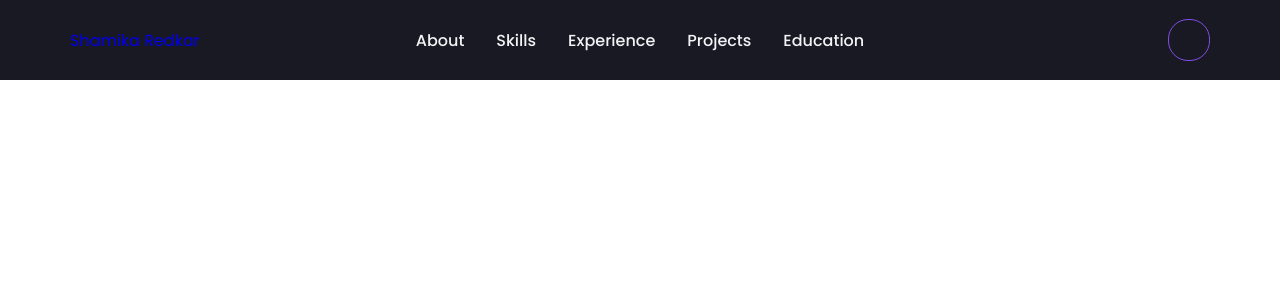
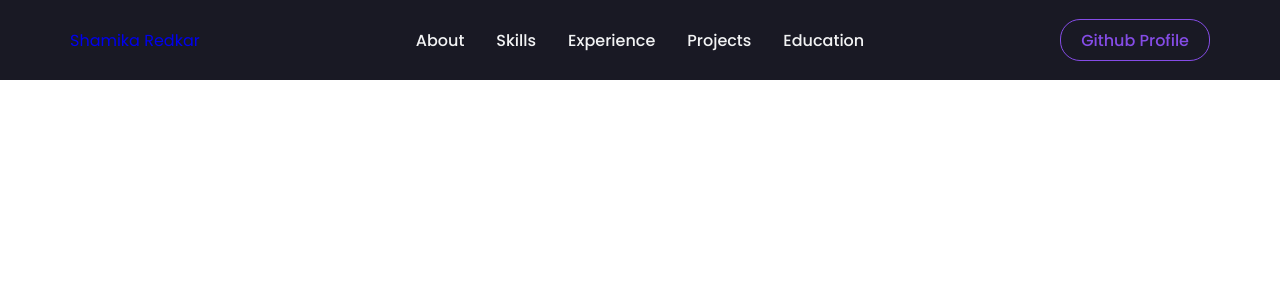
Before and after one commit to shamikaredkar/Portfolio, a React (Vite) app: page / in a window 1280 px wide. Shown: the top 300 px of the page. Built offline with nearby package versions, Linux system fonts and the light colour scheme.

Commit message:
Fixed a bug - github button not working

```diff
--- a/src/components/NavBar/Navbar.jsx
+++ b/src/components/NavBar/Navbar.jsx
@@ -30,7 +30,9 @@ export default function Navbar() {
           <NavLink href='#education'>Education</NavLink>
         </NavItems>
         <ButtonContainer>
-          <GitHubButton href={Bio.github} target='_blank'></GitHubButton>
+          <GitHubButton href={Bio.github} target='_blank'>
+            Github Profile
+          </GitHubButton>
         </ButtonContainer>
         {isOpen && (
           <MobileMenu isOpen={isOpen}>
```
